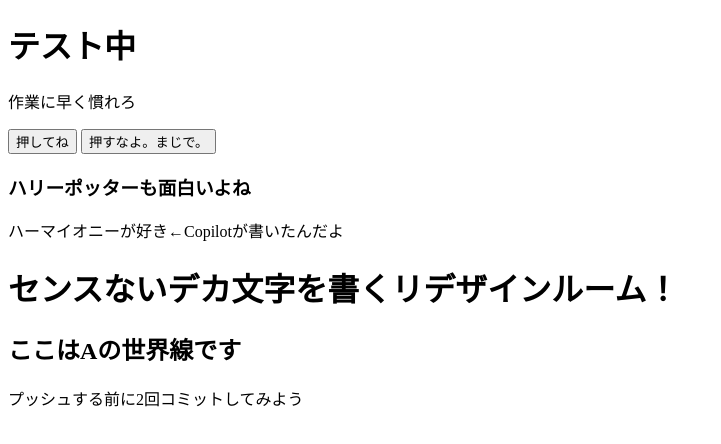
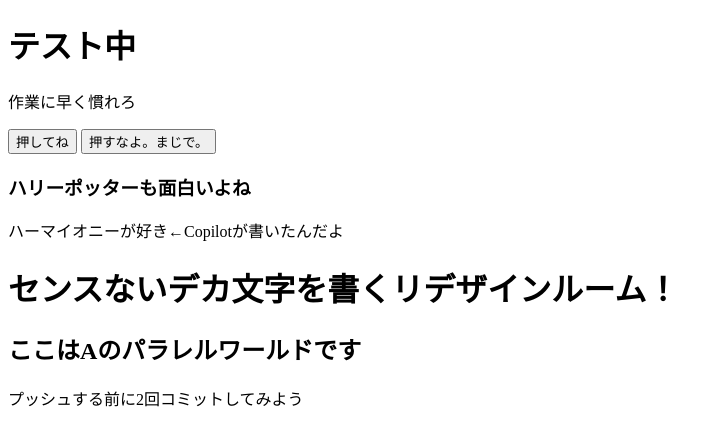
Before and after one commit to Kakirun/Sample01, a plain HTML site: page setumei.html in a window 1280 px wide. Shown: the whole page, without its empty margins (0-721 px from the left). Drawn offline with Linux system fonts and the light colour scheme.

Commit message:
Update setumei.html
提案ありがとうございます。言葉を変更することにします。

```diff
--- a/setumei.html
+++ b/setumei.html
@@ -12,7 +12,7 @@
   <h3>ハリーポッターも面白いよね</h3>
   <p>ハーマイオニーが好き←Copilotが書いたんだよ</p>
   <h1>センスないデカ文字を書くリデザインルーム！</h1>
-  <h2>ここはAの世界線です</h2>
+  <h2>ここはAのパラレルワールドです</h2>
   <p>プッシュする前に2回コミットしてみよう</p>
 </body>
 </html>
```
